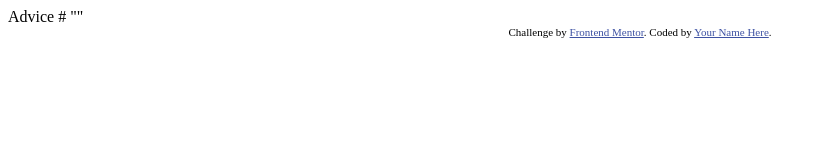
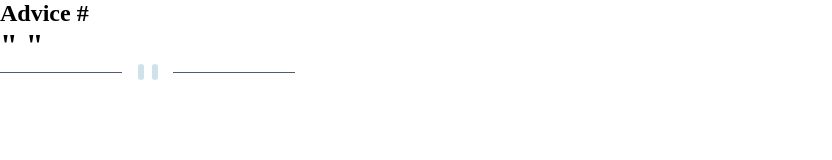
Before and after one commit to ofthewildfire/fem-challenges, a plain HTML site: page junior/advice-generator-app-main/index.html in a window 1280 px wide. Shown: the whole page, without its empty margins (0-832 px from the left). Drawn offline with Linux system fonts and the light colour scheme.

Commit message:
added content

```diff
--- /dev/null
+++ b/junior/advice-generator-app-main/css/style.css
@@ -0,0 +1,11 @@
+* {
+  border: 0;
+  outline: 0;
+  box-sizing: border-box;
+  padding: 0;
+  margin: 0;
+}
+
+:root {}
+
+/* Text */
--- a/junior/advice-generator-app-main/index.html
+++ b/junior/advice-generator-app-main/index.html
@@ -1,28 +1,33 @@
 <!DOCTYPE html>
 <html lang="en">
+
 <head>
   <meta charset="UTF-8">
-  <meta name="viewport" content="width=device-width, initial-scale=1.0"> <!-- displays site properly based on user's device -->
-
+  <meta name="viewport" content="width=device-width, initial-scale=1.0">
+  <!-- displays site properly based on user's device -->
+  <link rel="stylesheet" href="css/style.css">
   <link rel="icon" type="image/png" sizes="32x32" href="./images/favicon-32x32.png">
 
-  <title>Frontend Mentor | Advice generator app</title>
+  <title>Advice generator app</title>
 
-  <!-- Feel free to remove these styles or customise in your own stylesheet 👍 -->
-  <style>
-    .attribution { font-size: 11px; text-align: center; }
-    .attribution a { color: hsl(228, 45%, 44%); }
-  </style>
 </head>
+
 <body>
 
-  Advice #<!-- Advice ID goes here -->
+  <main class="advice-container">
+    <h2> Advice #
+      <span class="advice-id">
+        <!-- Advice ID goes here -->
+      </span>
+    </h2>
+    <h1 class="advice-text">
+      "
+      <!-- Advice text goes here -->"
+    </h1>
+    <img src="./images/pattern-divider-mobile.svg" alt="Divider pattern">
 
-  "<!-- Advice text goes here -->"
+  </main>
 
-  <div class="attribution">
-    Challenge by <a href="https://www.frontendmentor.io?ref=challenge" target="_blank">Frontend Mentor</a>.
-    Coded by <a href="#">Your Name Here</a>.
-  </div>
 </body>
+
 </html>
```
